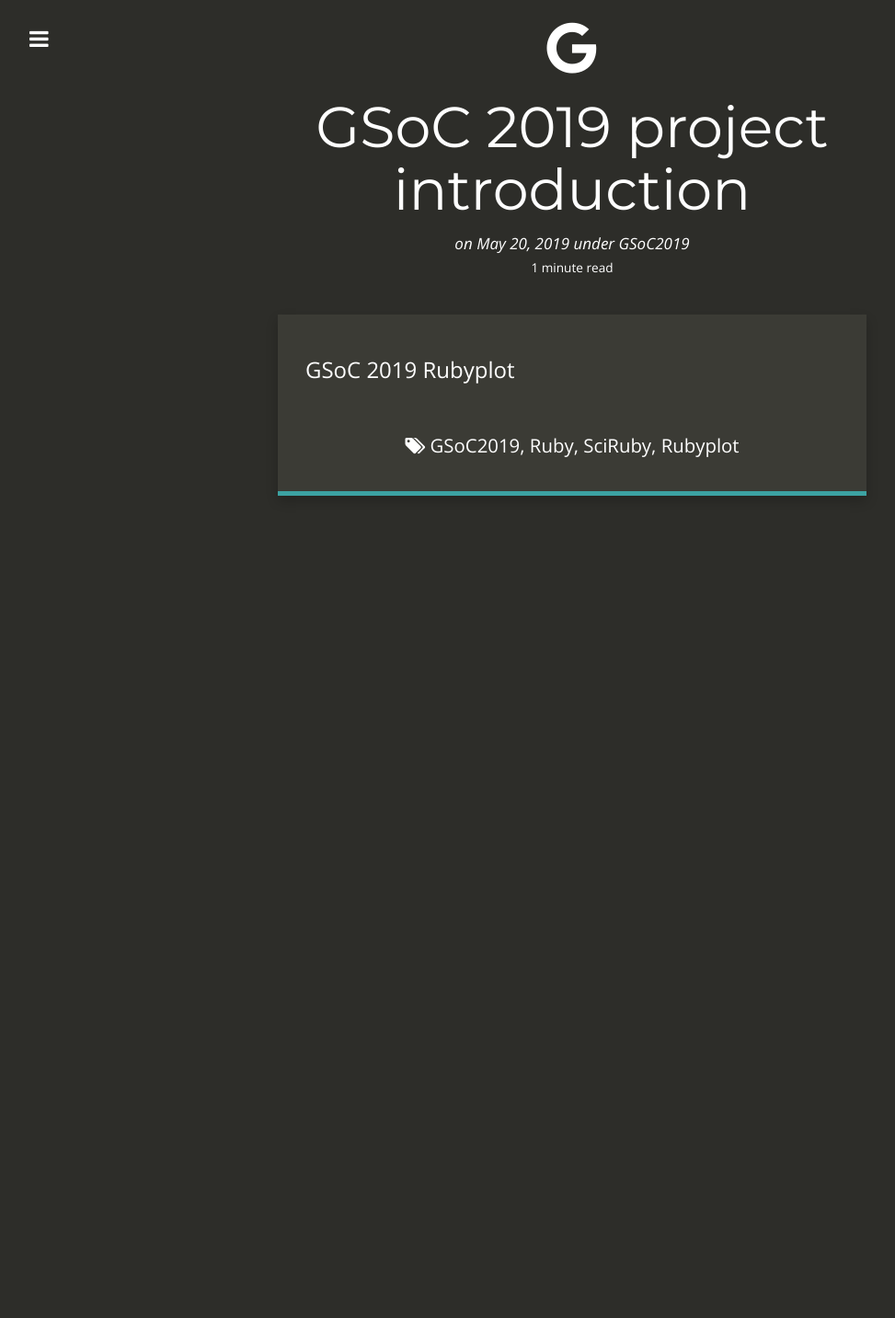
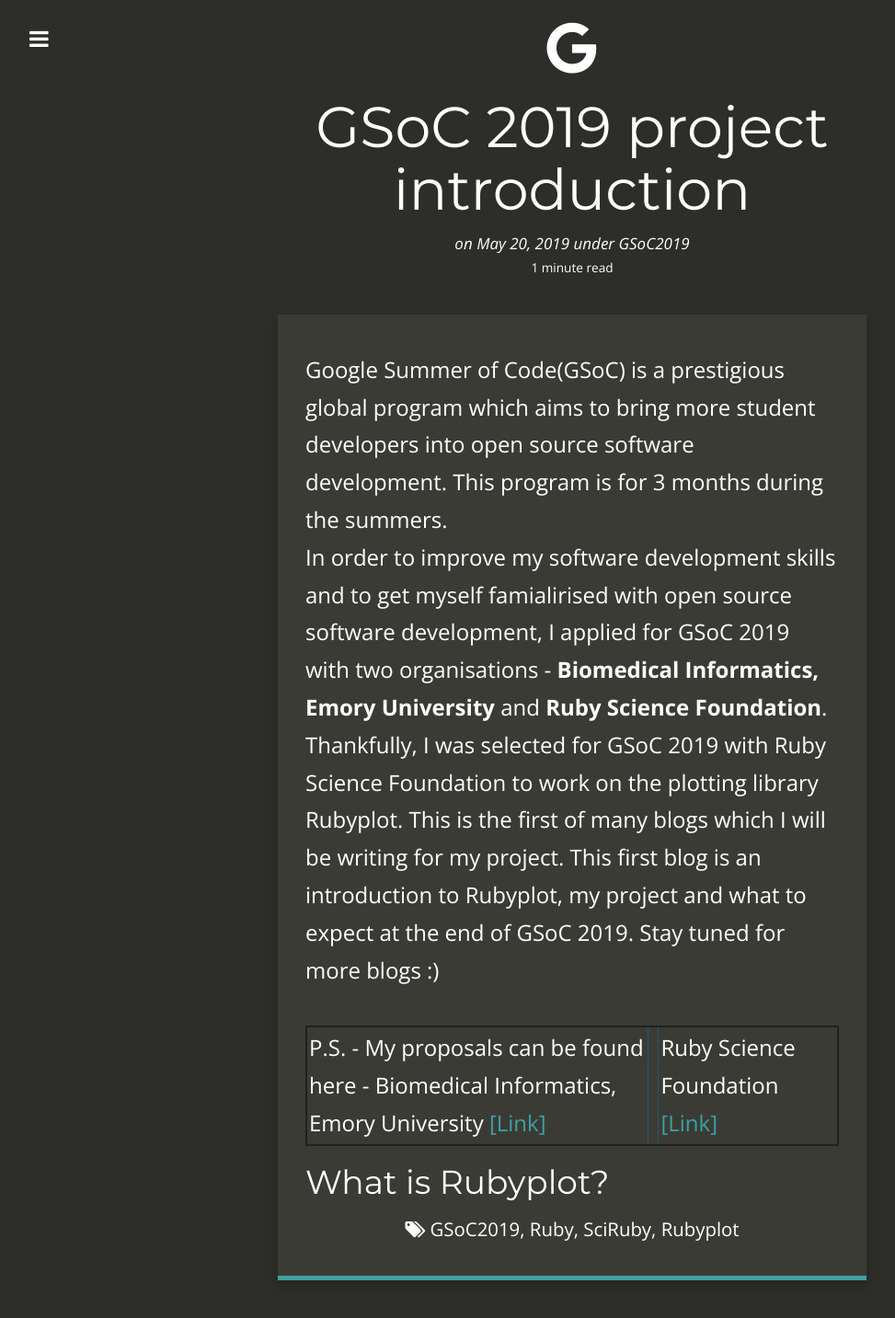
Before and after one commit to alishdipani/Old_Website, a Jekyll site: the page built from _posts/2019-05-20-GSoC-2019-project-introduction.md, in a window 1280 px wide. Shown: the whole page at 92% size, without its empty margins (18-991 px from the left). Built offline with Jekyll 4.4.1, drawn with Linux system fonts in a browser that asks for light colours; nearby versions of some CDN libraries; before the commit the page ends 900 px from its top, so only the background shows below that.

Commit message:
Update 2019-05-20-GSoC-2019-project-introduction.md

```diff
--- a/_posts/2019-05-20-GSoC-2019-project-introduction.md
+++ b/_posts/2019-05-20-GSoC-2019-project-introduction.md
@@ -12,4 +12,9 @@ tags:
  - Rubyplot
 ---
 
-GSoC 2019 Rubyplot
+Google Summer of Code(GSoC) is a prestigious global program which aims to bring more student developers into open source software development. This program is for 3 months during the summers.
+In order to improve my software development skills and to get myself famialirised with open source software development, I applied for GSoC 2019 with two organisations - **Biomedical Informatics, Emory University** and **Ruby Science Foundation**. Thankfully, I was selected for GSoC 2019 with Ruby Science Foundation to work on the plotting library Rubyplot. This is the first of many blogs which I will be writing for my project. This first blog is an introduction to Rubyplot, my project and what to expect at the end of GSoC 2019. Stay tuned for more blogs :)
+
+  P.S. - My proposals can be found here - Biomedical Informatics, Emory University [[Link]](https://docs.google.com/document/d/1wGPSaHtE7v-tGWbXaIkxzNwbvQ6cCp0R5lxFxI0JGak/edit?usp=sharing)  ||  Ruby Science Foundation [[Link]](https://docs.google.com/document/d/1UoAE2MQ0l67ZZ0UWjykmRZnCHO_u22FM2zlHfVYUyEQ/edit?usp=sharing)
+
+## What is Rubyplot?
```
